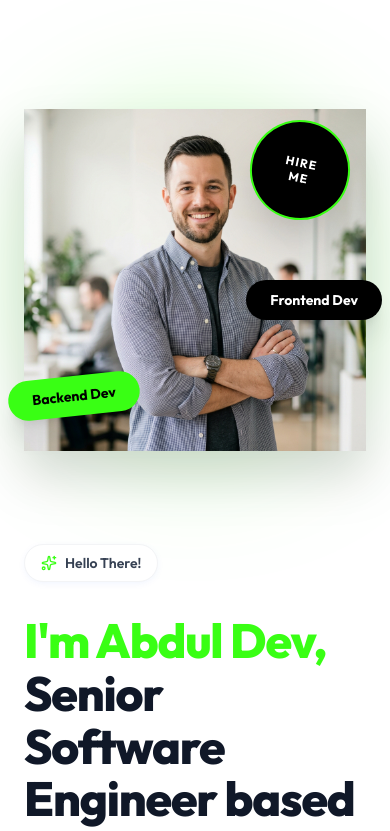
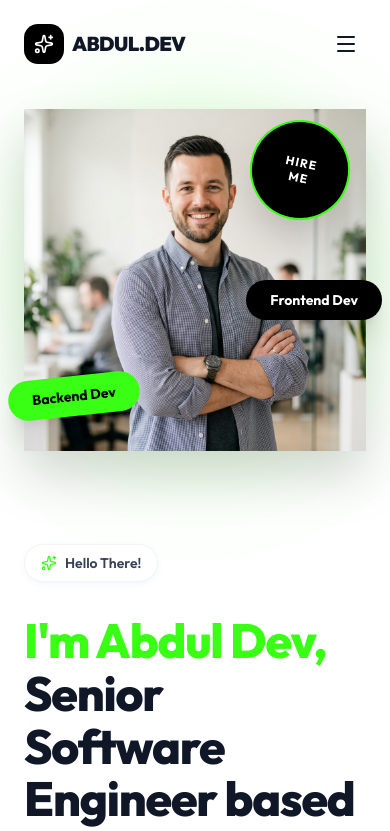
Before and after one commit to adamabu578/abdul-portfolio, a Next.js app: page / in a window 390 px wide. Shown: the top 831 px of the page. Built offline with nearby package versions, Linux system fonts and the light colour scheme.

Commit message:
NAVBAR ADDED

```diff
--- a/src/app/layout.tsx
+++ b/src/app/layout.tsx
@@ -1,6 +1,7 @@
 import type { Metadata } from "next";
 import { Outfit } from "next/font/google";
 import "./globals.css";
+import Navbar from "@/components/Navbar";
 
 const outfit = Outfit({
   variable: "--font-sans",
@@ -20,6 +21,7 @@ export default function RootLayout({
   return (
     <html lang="en" className={`${outfit.variable} antialiased`}>
       <body className="min-h-full flex flex-col bg-white text-gray-900 font-sans selection:bg-brand selection:text-black">
+        <Navbar />
         {children}
       </body>
     </html>
--- a/src/app/page.tsx
+++ b/src/app/page.tsx
@@ -79,7 +79,7 @@ export default function Home() {
       </section>
 
       {/* --- SERVICES SECTION --- */}
-      <section className="py-24 px-6 max-w-7xl mx-auto relative">
+      <section id="services" className="py-24 px-6 max-w-7xl mx-auto relative">
         <div className="absolute top-20 left-1/2 -translate-x-1/2 text-[150px] md:text-[200px] font-black text-gray-50 uppercase tracking-tighter -z-10 select-none pointer-events-none whitespace-nowrap">
           SERVICES
         </div>
@@ -129,7 +129,7 @@ export default function Home() {
       </section>
 
       {/* --- ABOUT SECTION --- */}
-      <section className="py-24 px-6 max-w-7xl mx-auto relative">
+      <section id="about" className="py-24 px-6 max-w-7xl mx-auto relative">
         <div className="absolute top-20 left-1/2 -translate-x-1/2 text-[150px] md:text-[200px] font-black text-gray-50 uppercase tracking-tighter -z-10 select-none pointer-events-none whitespace-nowrap">
           ABOUT ME
         </div>
@@ -200,7 +200,7 @@ export default function Home() {
       </section>
 
       {/* --- WORKS SECTION --- */}
-      <section className="py-24 px-6 max-w-7xl mx-auto relative">
+      <section id="works" className="py-24 px-6 max-w-7xl mx-auto relative">
         <div className="absolute top-20 left-1/2 -translate-x-1/2 text-[120px] md:text-[200px] font-black text-gray-50 uppercase tracking-tighter -z-10 select-none pointer-events-none whitespace-nowrap">
           MY WORK
         </div>
--- /dev/null
+++ b/src/components/Navbar.tsx
@@ -0,0 +1,96 @@
+"use client";
+
+import { useState, useEffect } from "react";
+import Link from "next/link";
+import { Menu, X, Sparkles } from "lucide-react";
+import { Button } from "@/components/ui/button";
+
+export default function Navbar() {
+  const [isScrolled, setIsScrolled] = useState(false);
+  const [mobileMenuOpen, setMobileMenuOpen] = useState(false);
+
+  useEffect(() => {
+    const handleScroll = () => {
+      setIsScrolled(window.scrollY > 20);
+    };
+    window.addEventListener("scroll", handleScroll);
+    return () => window.removeEventListener("scroll", handleScroll);
+  }, []);
+
+  const navLinks = [
+    { name: "Home", href: "/" },
+    { name: "Services", href: "#services" },
+    { name: "Work", href: "#works" },
+    { name: "About", href: "#about" },
+  ];
+
+  return (
+    <header
+      className={`fixed top-0 w-full z-50 transition-all duration-300 ${
+        isScrolled
+          ? "bg-white/80 backdrop-blur-md border-b border-gray-100 shadow-sm py-4"
+          : "bg-transparent py-6"
+      }`}
+    >
+      <div className="max-w-7xl mx-auto px-6 flex items-center justify-between">
+        {/* Logo */}
+        <Link href="/" className="flex items-center gap-2 group">
+          <div className="w-10 h-10 bg-black rounded-xl flex items-center justify-center group-hover:bg-[#39FF14] transition-colors">
+            <Sparkles className="w-5 h-5 text-white group-hover:text-black transition-colors" />
+          </div>
+          <span className="font-black text-xl tracking-tight">ABDUL.DEV</span>
+        </Link>
+
+        {/* Desktop Navigation */}
+        <nav className="hidden md:flex items-center gap-8">
+          {navLinks.map((link) => (
+            <Link
+              key={link.name}
+              href={link.href}
+              className="text-sm font-bold text-gray-600 hover:text-black transition-colors"
+            >
+              {link.name}
+            </Link>
+          ))}
+        </nav>
+
+        {/* Desktop Action Button */}
+        <div className="hidden md:block">
+          <Button className="bg-[#39FF14] text-black hover:bg-[#32e011] rounded-full px-6 py-5 font-semibold transition-all shadow-md hover:shadow-lg">
+            Let's Talk
+          </Button>
+        </div>
+
+        {/* Mobile Menu Toggle */}
+        <button
+          className="md:hidden p-2 text-gray-900"
+          onClick={() => setMobileMenuOpen(!mobileMenuOpen)}
+          aria-label="Toggle mobile menu"
+        >
+          {mobileMenuOpen ? <X className="w-6 h-6" /> : <Menu className="w-6 h-6" />}
+        </button>
+      </div>
+
+      {/* Mobile Menu Dropdown */}
+      {mobileMenuOpen && (
+        <div className="md:hidden absolute top-full left-0 w-full bg-white border-b border-gray-100 shadow-xl py-6 px-6 flex flex-col gap-6">
+          <nav className="flex flex-col gap-4">
+            {navLinks.map((link) => (
+              <Link
+                key={link.name}
+                href={link.href}
+                onClick={() => setMobileMenuOpen(false)}
+                className="text-lg font-bold text-gray-800 hover:text-[#39FF14] transition-colors"
+              >
+                {link.name}
+              </Link>
+            ))}
+          </nav>
+          <Button className="w-full bg-[#39FF14] text-black hover:bg-[#32e011] rounded-full py-6 font-semibold transition-all">
+            Let's Talk
+          </Button>
+        </div>
+      )}
+    </header>
+  );
+}
```
